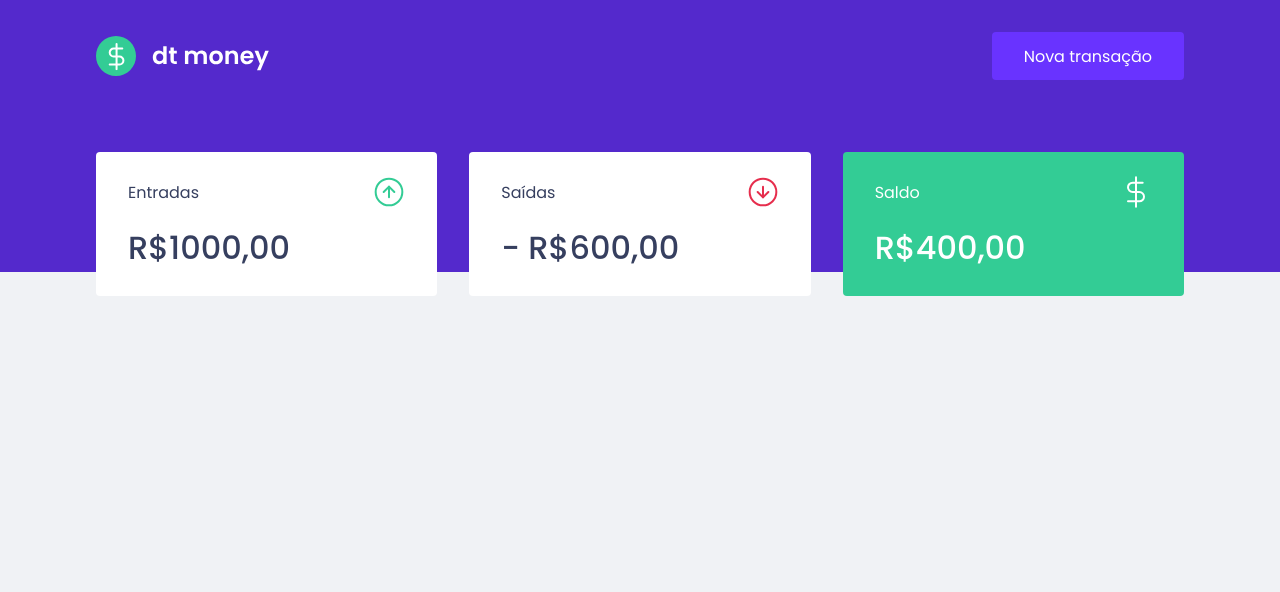
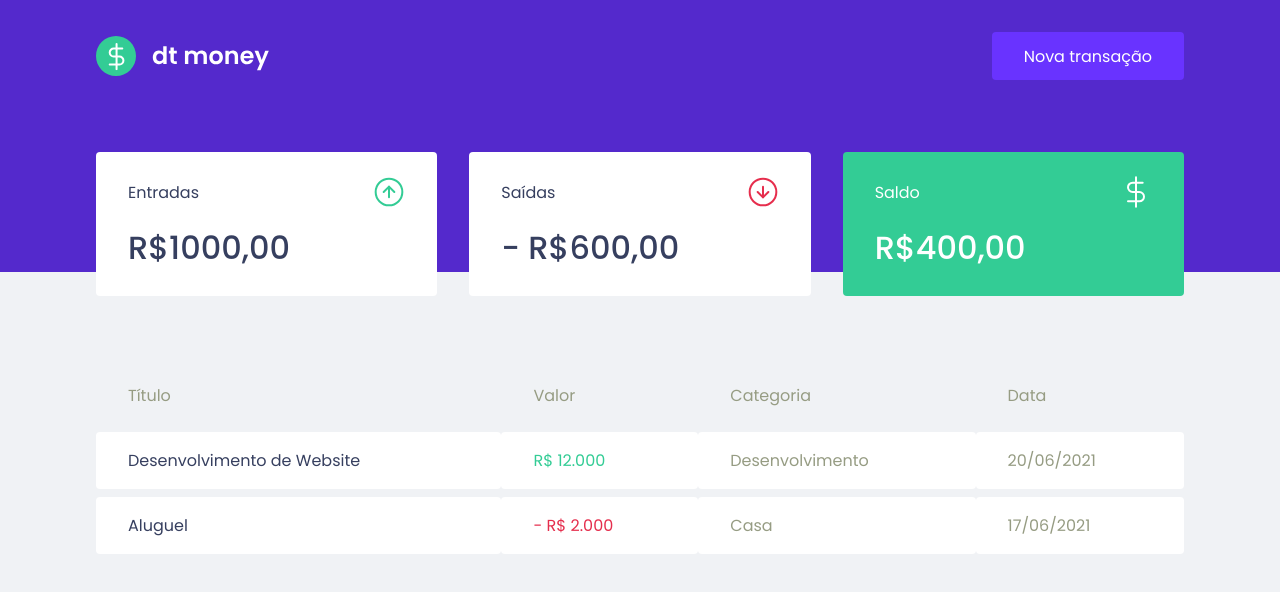
Before and after one commit to lghiggino/50_-_Ignite, a React (Create React App) app in the folder React/02-dt-money/: page / in a window 1280 px wide. Shown: the top 592 px of the page. Built offline with nearby package versions, Linux system fonts and the light colour scheme.

Commit message:
TransactionsTable is styled

```diff
--- a/React/02-dt-money/src/components/Dashboard/Dashboard.tsx
+++ b/React/02-dt-money/src/components/Dashboard/Dashboard.tsx
@@ -1,10 +1,12 @@
 import { Container } from "../Dashboard/Dashboard.styles";
 import { Summary } from "../Summary/Summary";
+import { TransactionsTable } from "../TransactionsTable/TransactionsTable";
 
 export function Dashboard(){
     return (
         <Container>
             <Summary />
+            <TransactionsTable />
         </Container>
     )
 }
--- a/React/02-dt-money/src/components/TransactionsTable/TransactionsTable.styles.ts
+++ b/React/02-dt-money/src/components/TransactionsTable/TransactionsTable.styles.ts
@@ -1,6 +1,39 @@
 import styled from "@emotion/styled";
 
 export const Container = styled.div`
+    margin-top: 4rem;
 
+    table {
+        width: 100%;
+        border-spacing: 0 0.5rem;
+
+        th {
+            color: var(--text-body);
+            font-weight: 400;
+            padding: 1rem 2rem;
+            text-align: left;
+            line-height: 1.5rem;
+        }
+
+        td {
+            padding: 1rem 2rem;
+            border: 0;
+            background-color: var(--shape);
+            color: var(--text-body);
+            border-radius: 0.25rem;
+
+            &:first-child {
+                color: var(--text-title);
+            }
+
+            &.deposit {
+                color: var(--green);
+            }
+
+            &.withdraw {
+                color: var(--red);
+            }
+        }
+    }
 
    `;
--- a/React/02-dt-money/src/components/TransactionsTable/TransactionsTable.tsx
+++ b/React/02-dt-money/src/components/TransactionsTable/TransactionsTable.tsx
@@ -3,7 +3,31 @@
 export function TransactionsTable(){
     return(
         <Container>
-            table
+            <table>
+                <thead>
+                    <tr>
+                        <th>Título</th>
+                        <th>Valor</th>
+                        <th>Categoria</th>
+                        <th>Data</th>
+                    </tr>
+                </thead>
+
+                <tbody>
+                    <tr>
+                        <td>Desenvolvimento de Website</td>
+                        <td className="deposit">R$ 12.000</td>
+                        <td>Desenvolvimento</td>
+                        <td>20/06/2021</td>
+                    </tr>
+                    <tr>
+                        <td>Aluguel</td>
+                        <td className="withdraw">- R$ 2.000</td>
+                        <td>Casa</td>
+                        <td>17/06/2021</td>
+                    </tr>
+                </tbody>
+            </table>
         </Container>
     )
 }
```
